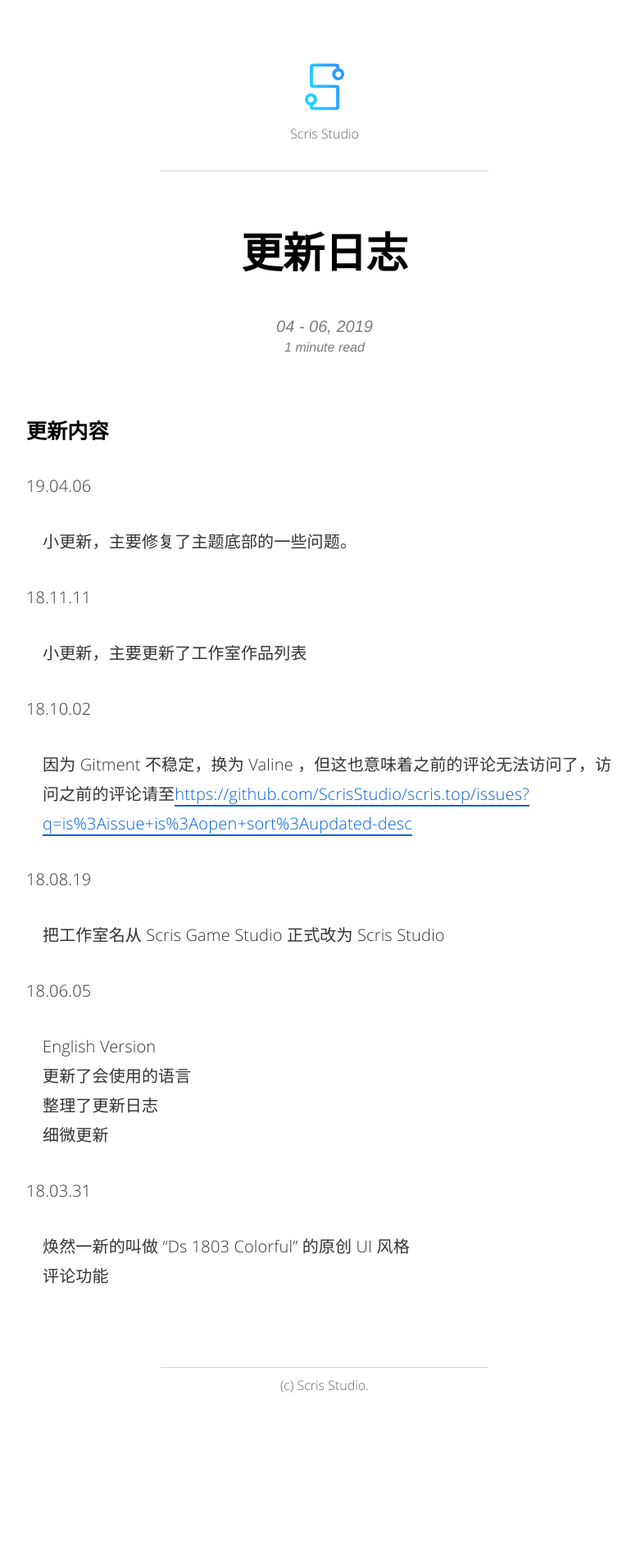
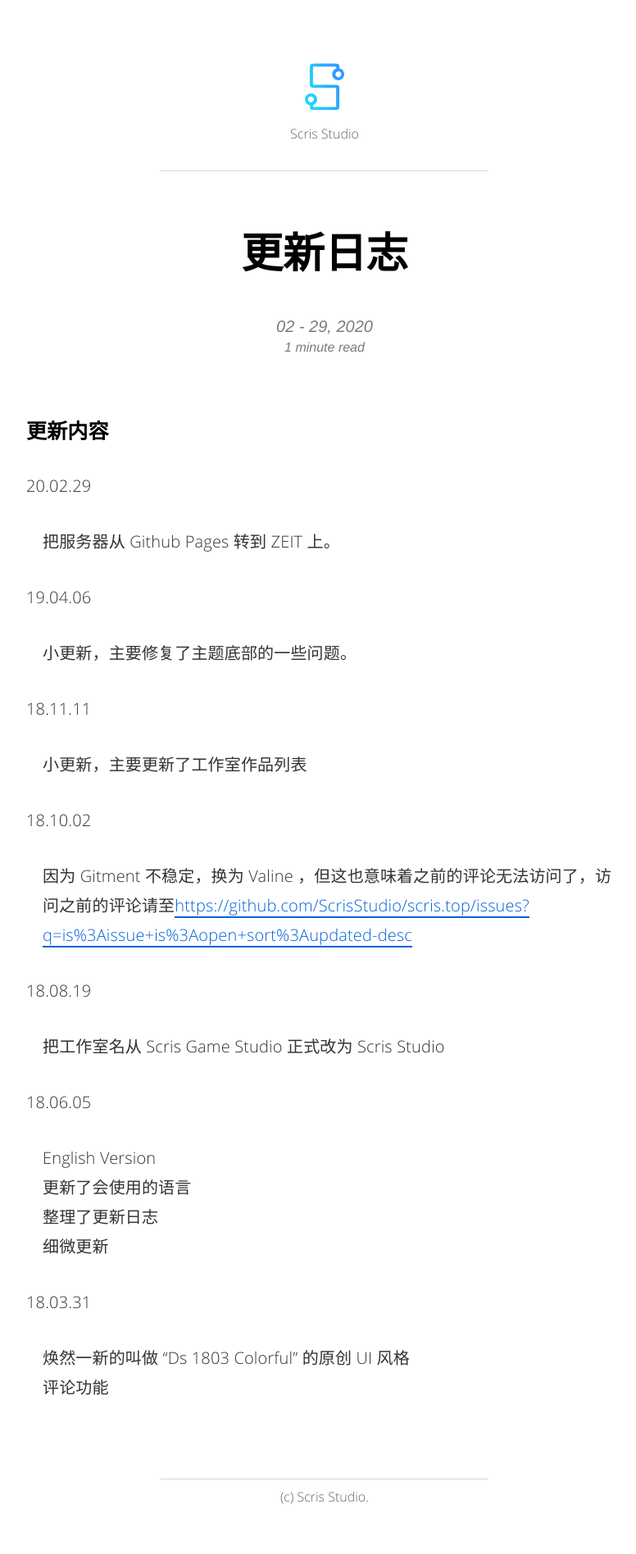
Before and after one commit to ScrisStudio/scris.top, a Jekyll site: the page built from _posts/2020-02-29-Log.md, in a window 1280 px wide. Shown: the whole page at 82% size, without its empty margins (244-1020 px from the left). Built offline with Jekyll 4.4.1, drawn with Linux system fonts in a browser that asks for light colours; comment, search, counter and statistics services are not loaded; before the commit the page ends 1760 px from its top, so only the background shows below that.

Commit message:
Update Log

```diff
--- a/_posts/2019-04-06-Log.md
+++ b/_posts/2020-02-29-Log.md
@@ -11,6 +11,9 @@ permalink: /log/
 
 
 ### 更新内容
+
+20.02.29
+- 把服务器从 Github Pages 转到 ZEIT 上。
 
 19.04.06
 - 小更新，主要修复了主题底部的一些问题。
```
